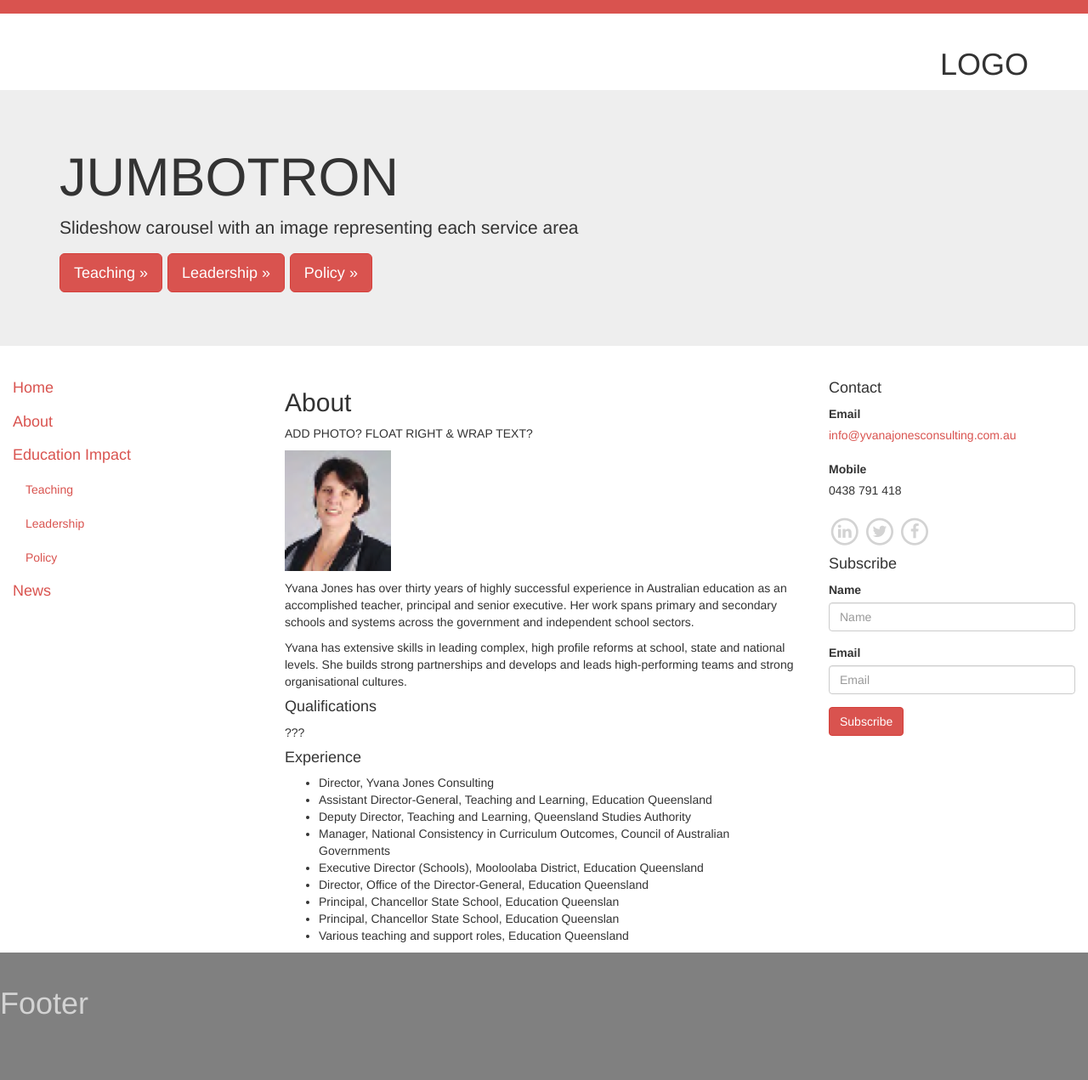
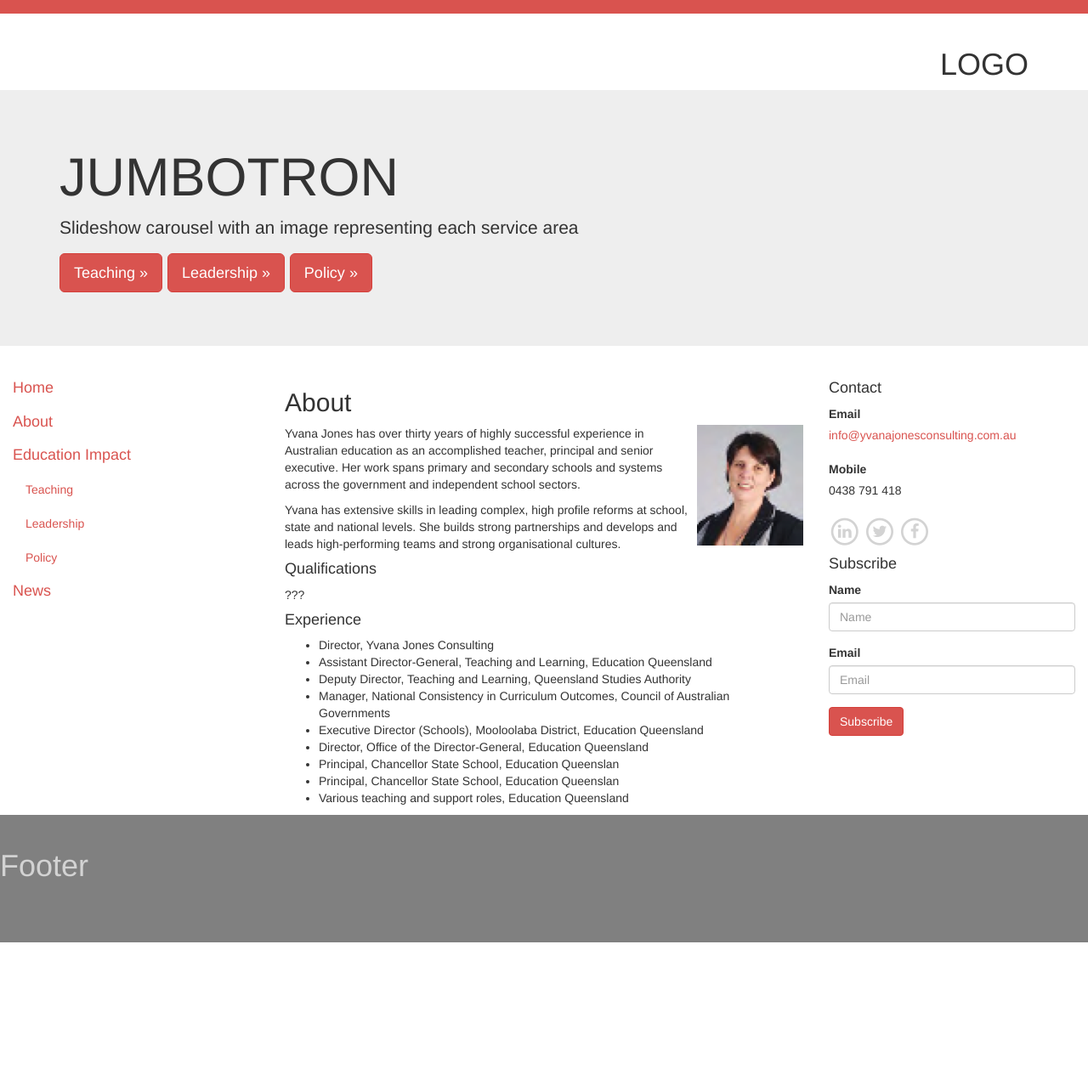
Before and after one commit to idm/idm.github.io, a Jekyll site: the page built from yjc/about.md, in a window 1280 px wide. Shown: the whole page at 85% size. Built offline with Jekyll 4.4.1, drawn with Linux system fonts in a browser that asks for light colours; nearby versions of some CDN libraries; after the commit the page ends 1109 px from its top, so only the background shows below that.

Commit message:
change to img and float right

```diff
--- a/yjc/about.md
+++ b/yjc/about.md
@@ -2,9 +2,7 @@
 layout: yjc
 title: About
 ---
-ADD PHOTO? FLOAT RIGHT & WRAP TEXT?
-
-![Yvana Jones](../yvana.png)
+<img src="../yvana.png" style="float:right;">
 
 Yvana Jones has over thirty years of highly successful experience in Australian education as an accomplished teacher, principal and senior executive. Her work spans primary and secondary schools and systems across the government and independent school sectors.
 
```
